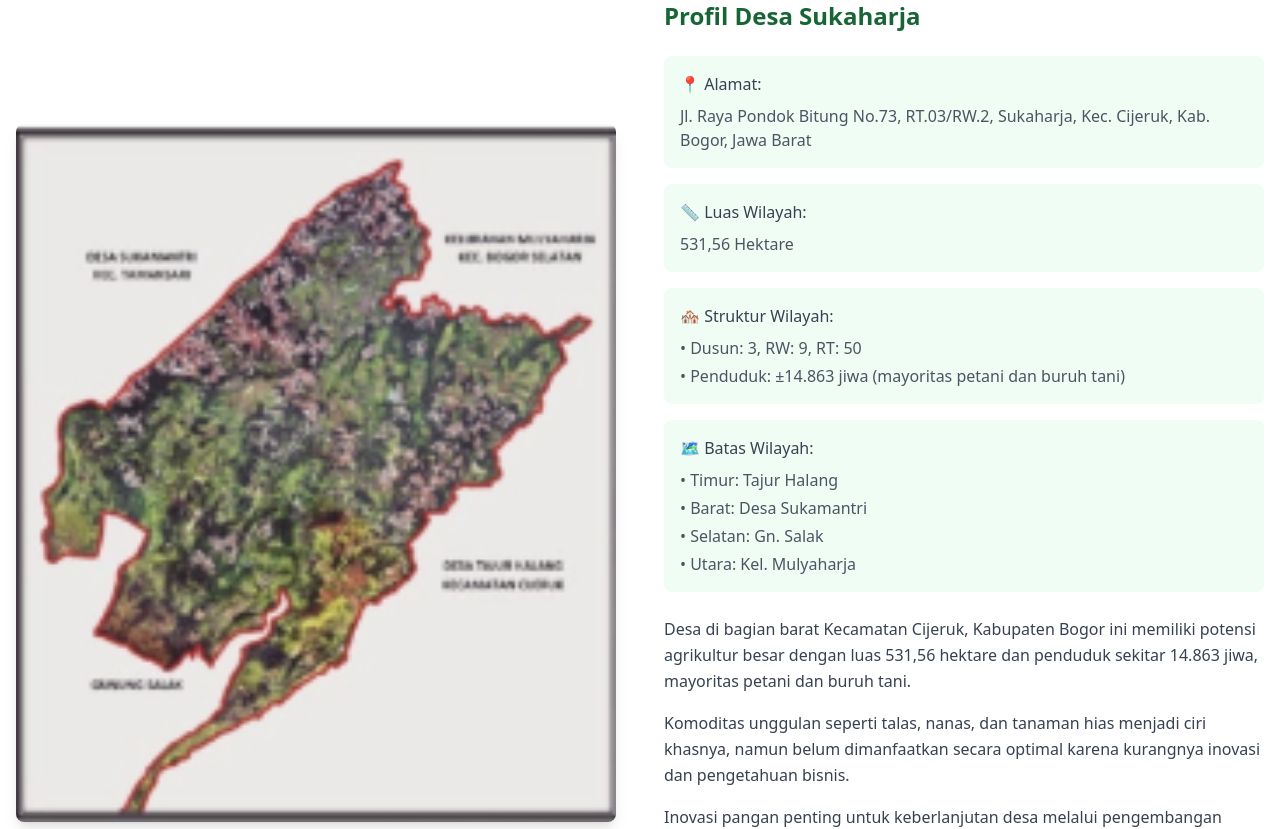
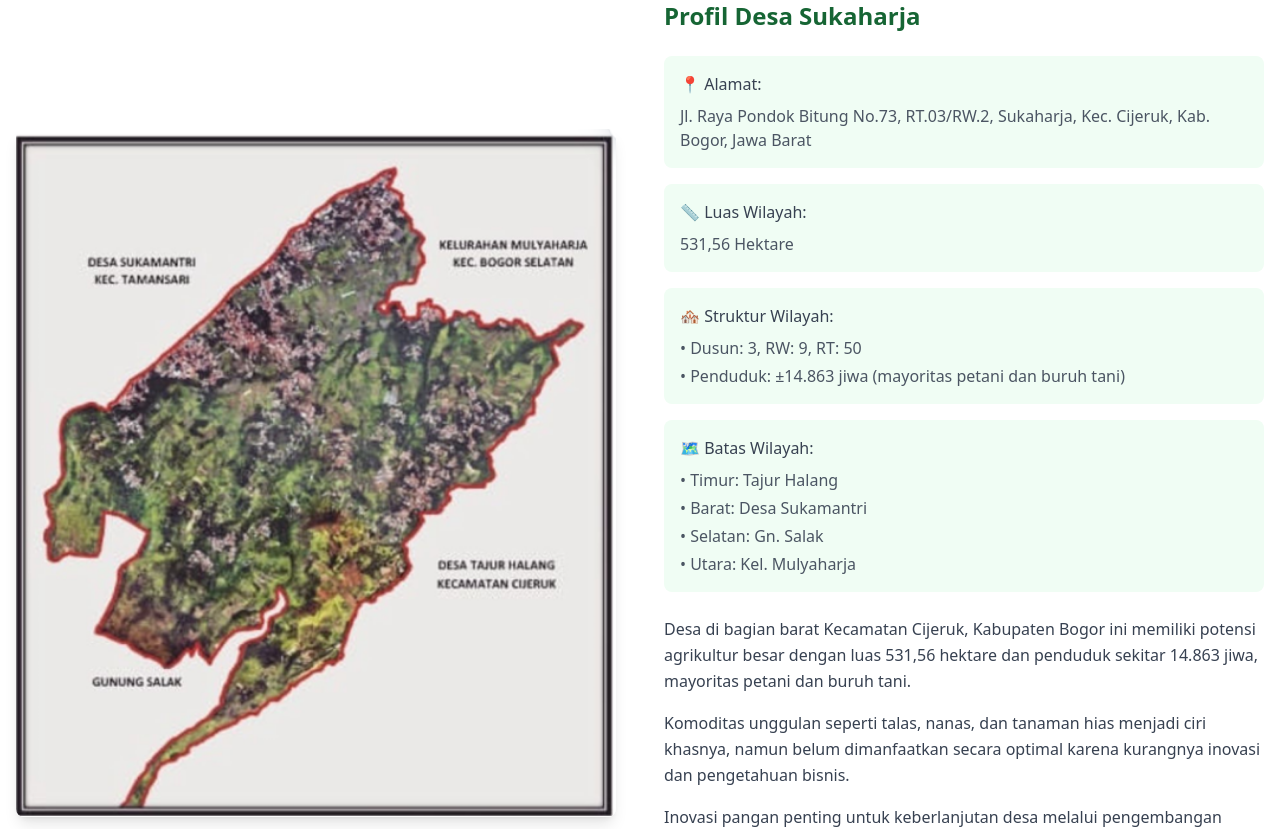
Before and after one commit to sftrsalsa/tumbuh-sejahtera-app, a React (Vite) app: page / in a window 1280 px wide. Shown: the part 660-1489 px from the top of the page. Built offline with nearby package versions, Linux system fonts and the light colour scheme.

Commit message:
Replace village map image
The `Index.tsx` file was updated to replace the village map image with a clearer version provided by the user.

```diff
--- a/src/pages/Index.tsx
+++ b/src/pages/Index.tsx
@@ -279,7 +279,7 @@ const Index = () => {
           <div className="grid md:grid-cols-2 gap-12 items-center">
             <div>
               <img
-                src="/lovable-uploads/08e1c42c-5af2-4903-91ec-d1a9249deba8.png"
+                src="/lovable-uploads/706d81f5-d588-45c1-86fa-bfe2ebe0b16d.png"
                 alt="Peta Desa Sukaharja"
                 className="w-full h-auto object-contain rounded-lg shadow-lg bg-white"
               />
```
Also changed, not shown: public/lovable-uploads/706d81f5-d588-45c1-86fa-bfe2ebe0b16d.png (added).
